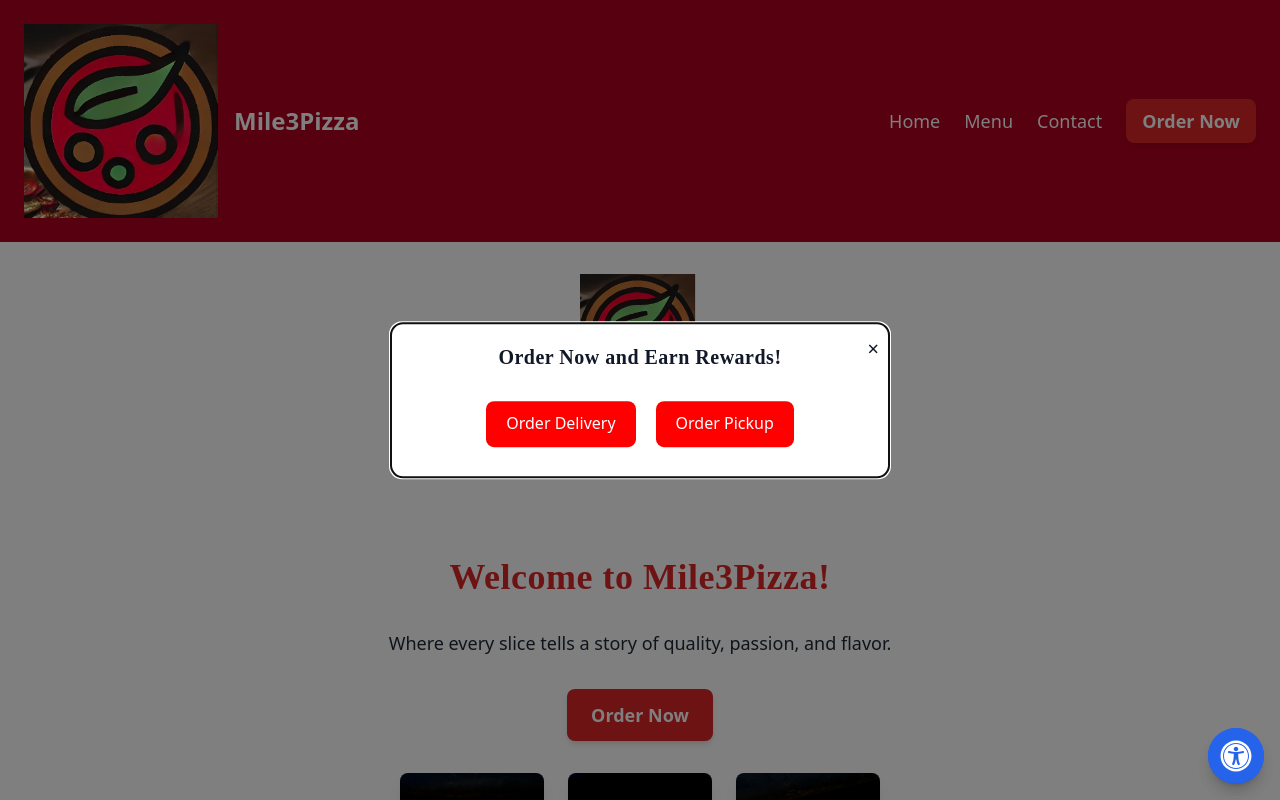
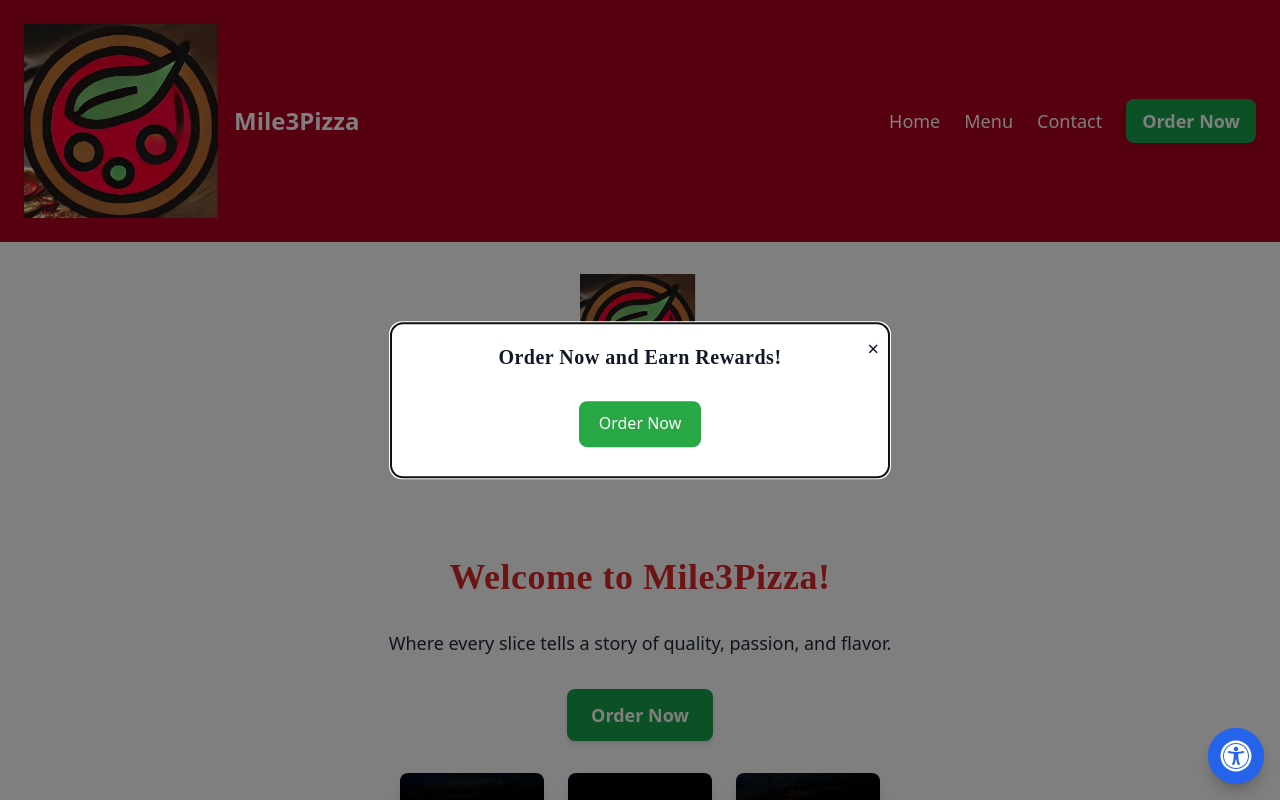
Before and after one commit to jusbuckingham/milethreepizza, a Next.js app: page / in a window 1280 px wide. Shown: the top 800 px of the page. Built offline with nearby package versions, Linux system fonts and the light colour scheme.

Commit message:
making buttons green

```diff
--- a/app/page.tsx
+++ b/app/page.tsx
@@ -186,7 +186,7 @@ function Section({ id, title, description, items, contacts, imageSection, mapSrc
           href="https://link.clover.com/urlshortener/hHVWhr"
           target="_blank"
           rel="noopener noreferrer"
-          className="inline-block px-6 py-3 bg-red-600 text-white text-lg font-semibold rounded-lg shadow-md hover:bg-red-700 transition-colors duration-200"
+          className="inline-block px-6 py-3 bg-green-600 text-white text-lg font-semibold rounded-lg shadow-md hover:bg-red-700 transition-colors duration-200"
         >
           Order Now
         </a>
--- a/components/Navbar.tsx
+++ b/components/Navbar.tsx
@@ -47,7 +47,7 @@ export default function Navbar() {
           href="https://link.clover.com/urlshortener/hHVWhr"
           target="_blank"
           rel="noopener noreferrer"
-          className="ml-4 px-4 py-2 bg-red-600 text-white text-lg font-semibold rounded-lg shadow-md hover:bg-red-700 transition-colors duration-200"
+          className="ml-4 px-4 py-2 bg-green-600 text-white text-lg font-semibold rounded-lg shadow-md hover:bg-green-700 transition-colors duration-200"
         >
           Order Now
         </a>
@@ -85,7 +85,7 @@ export default function Navbar() {
             href="https://link.clover.com/urlshortener/hHVWhr"
             target="_blank"
             rel="noopener noreferrer"
-            className="px-4 py-2 bg-red-600 text-white text-lg font-semibold rounded-lg shadow-md hover:bg-red-700 transition-colors duration-200"
+            className="px-4 py-2 bg-green-600 text-white text-lg font-semibold rounded-lg shadow-md hover:bg-green-700 transition-colors duration-200"
             onClick={toggleMobileMenu}
           >
             Order Now
--- a/components/OrderModal.tsx
+++ b/components/OrderModal.tsx
@@ -69,7 +69,7 @@ export default function OrderModal() {
             padding: '10px 20px',
             margin: '10px',
             fontSize: '16px',
-            backgroundColor: '#ff0000',
+            backgroundColor: '#28a745', // Green color
             color: '#ffffff',
             border: 'none',
             borderRadius: '8px',
@@ -77,22 +77,7 @@ export default function OrderModal() {
           }}
           onClick={handleOrderClick}
         >
-          Order Delivery
-        </button>
-        <button
-          style={{
-            padding: '10px 20px',
-            margin: '10px',
-            fontSize: '16px',
-            backgroundColor: '#ff0000',
-            color: '#ffffff',
-            border: 'none',
-            borderRadius: '8px',
-            cursor: 'pointer',
-          }}
-          onClick={handleOrderClick}
-        >
-          Order Pickup
+          Order Now
         </button>
       </div>
     </Modal>
```
